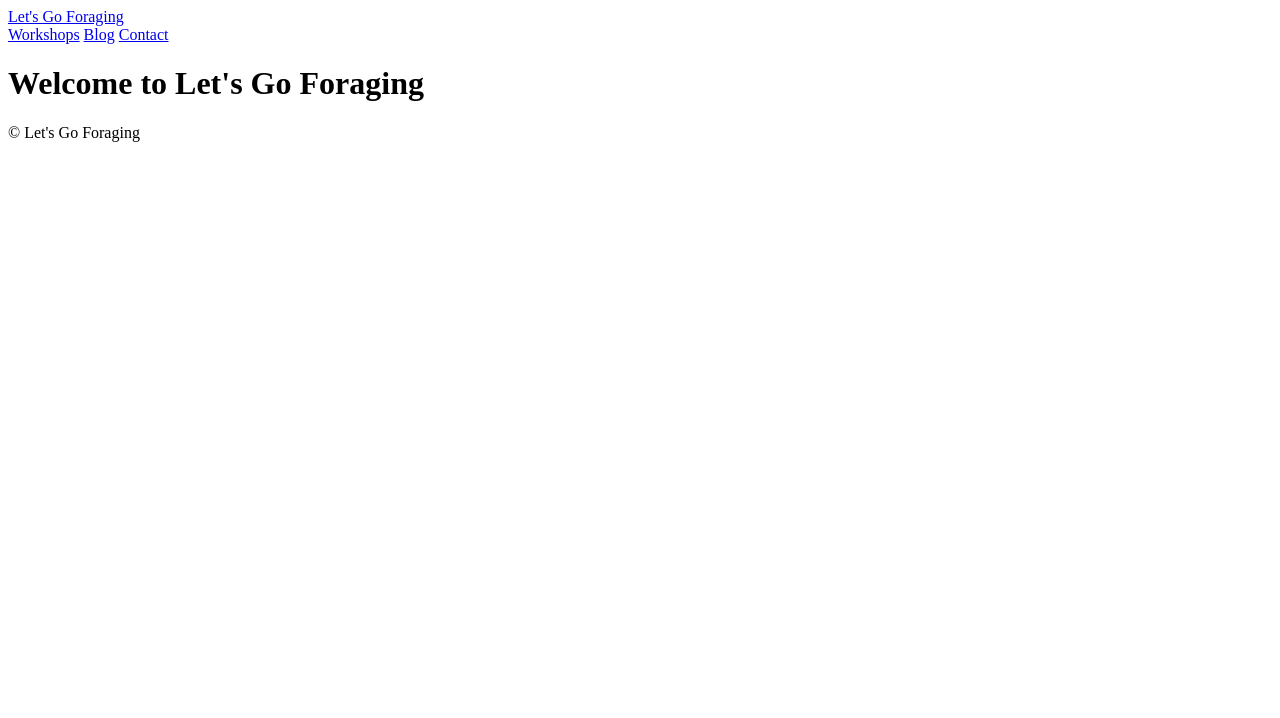
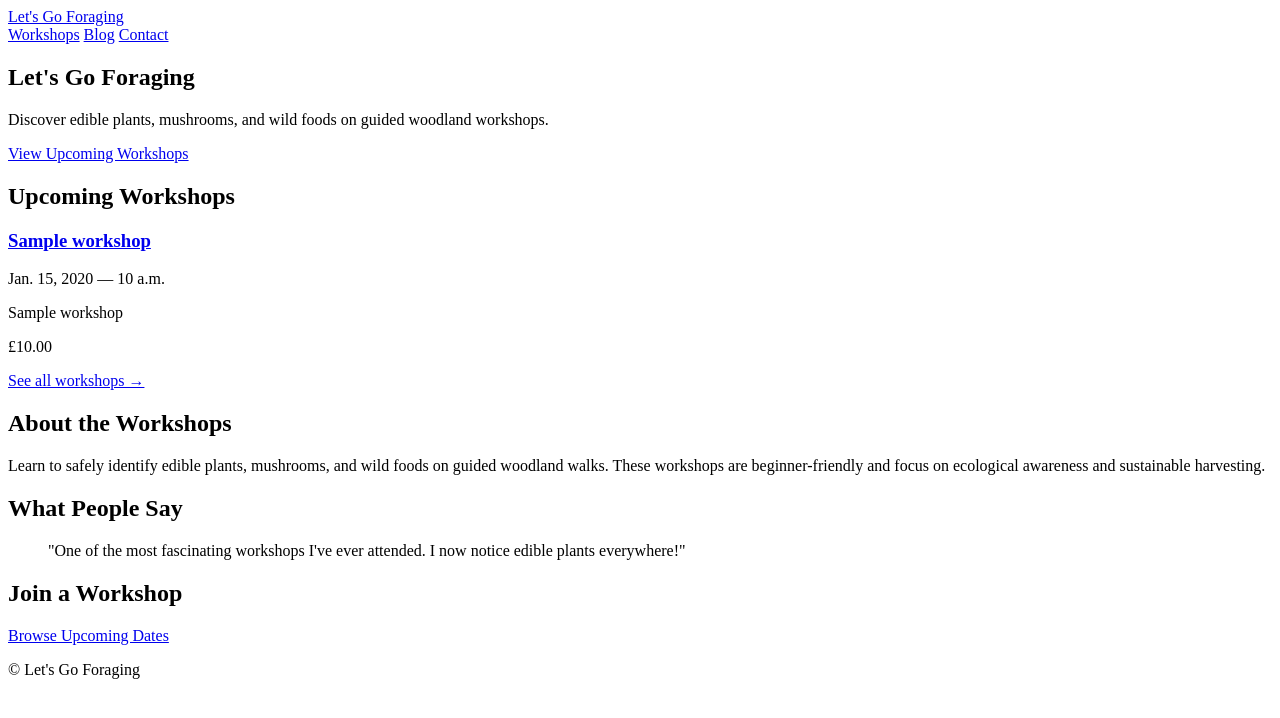
Before and after one commit to hannahashe/letsgoforaging-fullapp, a Django app: template templates/home.html in a window 1280 px wide. Shown: the top 718 px of the page. Run offline with Django 5.2, Linux system fonts and the light colour scheme; the template is opened without the code that fills it: values that come from a table or form of the project are taken from there, others are empty; tables that the repository leaves empty hold one stand-in row (values such as "Sample post").

Commit message:
Refactor home page layout and enhance workshop display sections

```diff
--- a/templates/home.html
+++ b/templates/home.html
@@ -2,6 +2,86 @@
 
 {% block content %}
 
-<h1>Welcome to Let's Go Foraging</h1>
+<section class="hero">
+
+<h1>Let's Go Foraging</h1>
+
+<p>
+Discover edible plants, mushrooms, and wild foods
+on guided woodland workshops.
+</p>
+
+<a href="/workshops/">View Upcoming Workshops</a>
+
+</section>
+
+
+<section class="workshops">
+
+<h2>Upcoming Workshops</h2>
+
+{% for workshop in upcoming_workshops %}
+
+<article class="workshop-card">
+
+<h3>
+<a href="{% url 'workshop_detail' workshop.slug %}">
+{{ workshop.title }}
+</a>
+</h3>
+
+<p>{{ workshop.date }} — {{ workshop.start_time }}</p>
+
+<p>{{ workshop.location_name }}</p>
+
+<p>£{{ workshop.price }}</p>
+
+</article>
+
+{% empty %}
+
+<p>No upcoming workshops yet.</p>
+
+{% endfor %}
+
+<a href="/workshops/">See all workshops →</a>
+
+</section>
+
+
+<section class="about">
+
+<h2>About the Workshops</h2>
+
+<p>
+Learn to safely identify edible plants, mushrooms,
+and wild foods on guided woodland walks.
+These workshops are beginner-friendly and focus on
+ecological awareness and sustainable harvesting.
+</p>
+
+</section>
+
+
+<section class="reviews">
+
+<h2>What People Say</h2>
+
+<blockquote>
+"One of the most fascinating workshops I've ever attended.
+I now notice edible plants everywhere!"
+</blockquote>
+
+</section>
+
+
+<section class="cta">
+
+<h2>Join a Workshop</h2>
+
+<a href="/workshops/">Browse Upcoming Dates</a>
+
+</section>
+
 
 {% endblock %}
```
